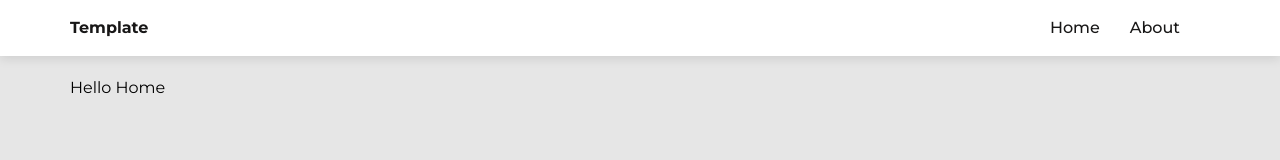
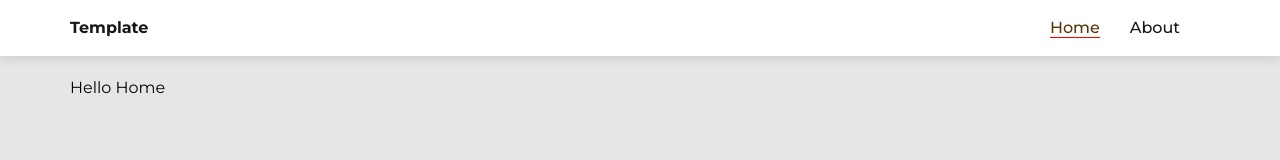
Before and after one commit to romAYAYA/vue-template-playground, a Vue app: page /#/ in a window 1280 px wide. Shown: the top 160 px of the page. Built offline with nearby package versions, Linux system fonts and the light colour scheme.

Commit message:
active link style added. template done

```diff
--- a/src/App.vue
+++ b/src/App.vue
@@ -10,8 +10,6 @@
   </div>
 </template>
 
-// 32 lesson
-
 <script>
 import Header from '@/components/Header.vue'
 import Footer from '@/components/Footer.vue'
--- a/src/assets/scss/_common.scss
+++ b/src/assets/scss/_common.scss
@@ -46,3 +46,8 @@
   color: rgb(24, 23, 23);
   font-weight: 500;
 }
+
+.active-link {
+  border-bottom: 1px solid red;
+  color: rgb(85, 55, 10);
+}
--- a/src/components/Header.vue
+++ b/src/components/Header.vue
@@ -6,9 +6,12 @@
 
         <ul class="navbar-list">
           <li class="navbar-item" v-for="link in links" :key="link.alias">
-            <router-link class="navbar-link" :to="link.url">{{
-              link.title
-            }}</router-link>
+            <router-link
+              class="navbar-link"
+              exact-active-class="active-link"
+              :to="link.url"
+              >{{ link.title }}</router-link
+            >
           </li>
         </ul>
       </div>
```
